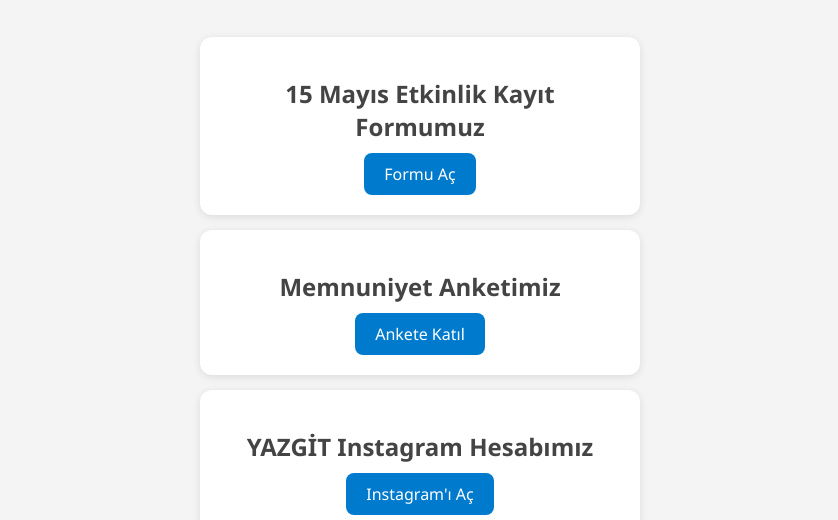
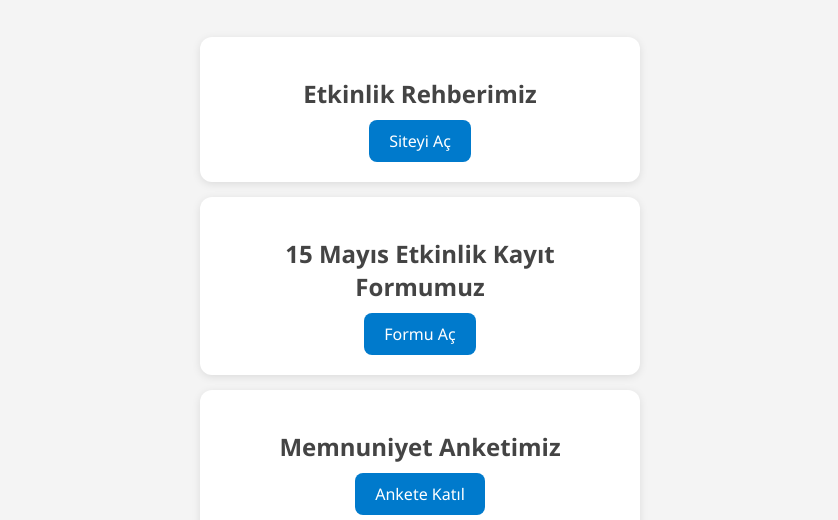
Before and after one commit to cnnkcz/yazgit-qr, a plain HTML site: page index.html in a window 1280 px wide. Shown: the part 280-800 px from the top of the page, without its empty margins (220-1058 px from the left). Drawn offline with Linux system fonts and the light colour scheme.

Commit message:
Update index.html

```diff
--- a/index.html
+++ b/index.html
@@ -52,6 +52,12 @@
 
   <h1>Etkinliğimize Katıldığınız İçin Teşekkür Ederiz! ✨</h1>
 
+  <!-- Etkinlik Rehberi -->
+  <div class="link-box">
+    <h2>Etkinlik Rehberimiz</h2>
+    <a href="https://www.konyayapayzekazirvesi.online" target="_blank">Siteyi Aç</a>
+  </div>
+
   <!-- Etkinlik Kayıt -->
   <div class="link-box">
     <h2>15 Mayıs Etkinlik Kayıt Formumuz</h2>
```
